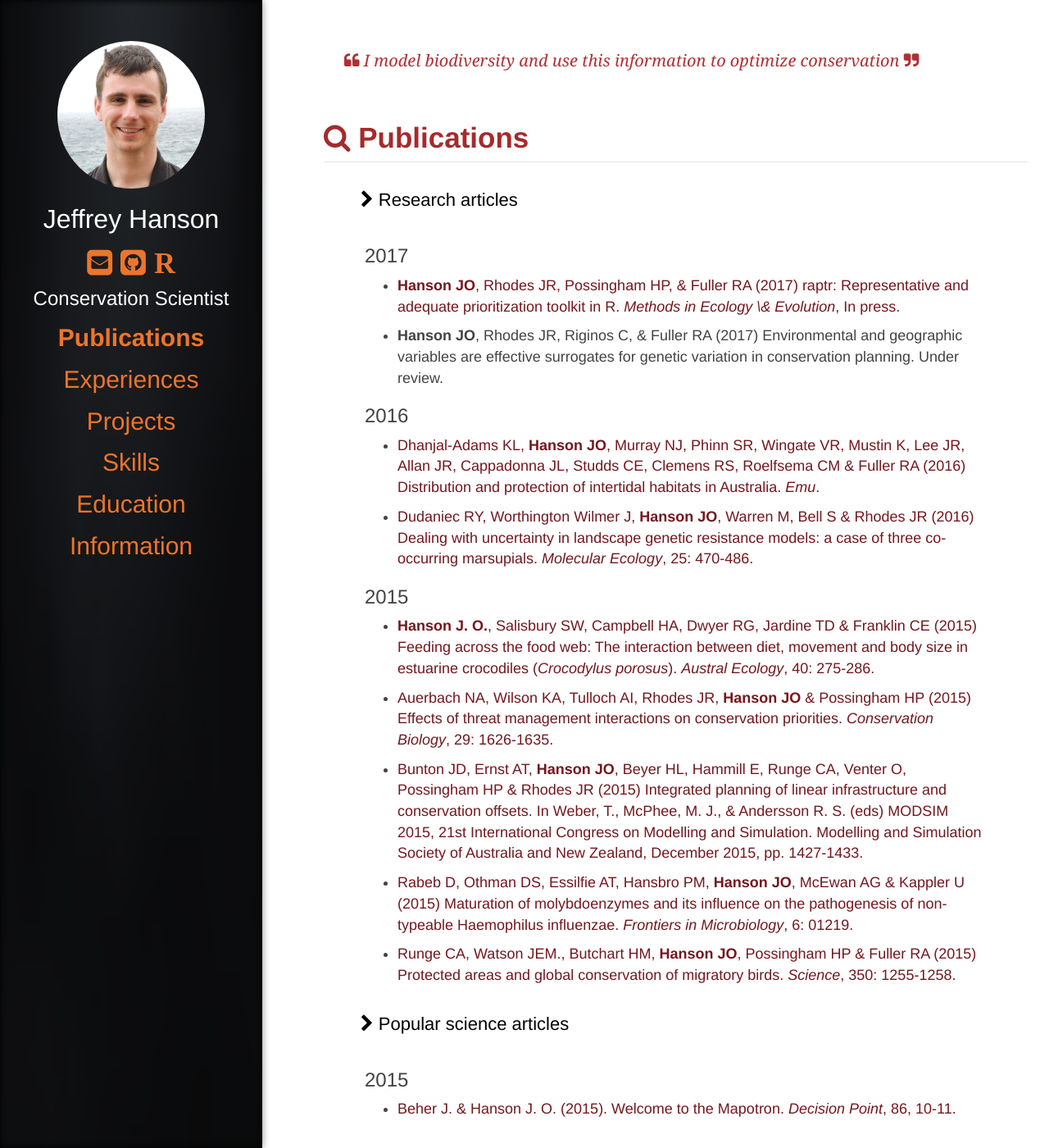
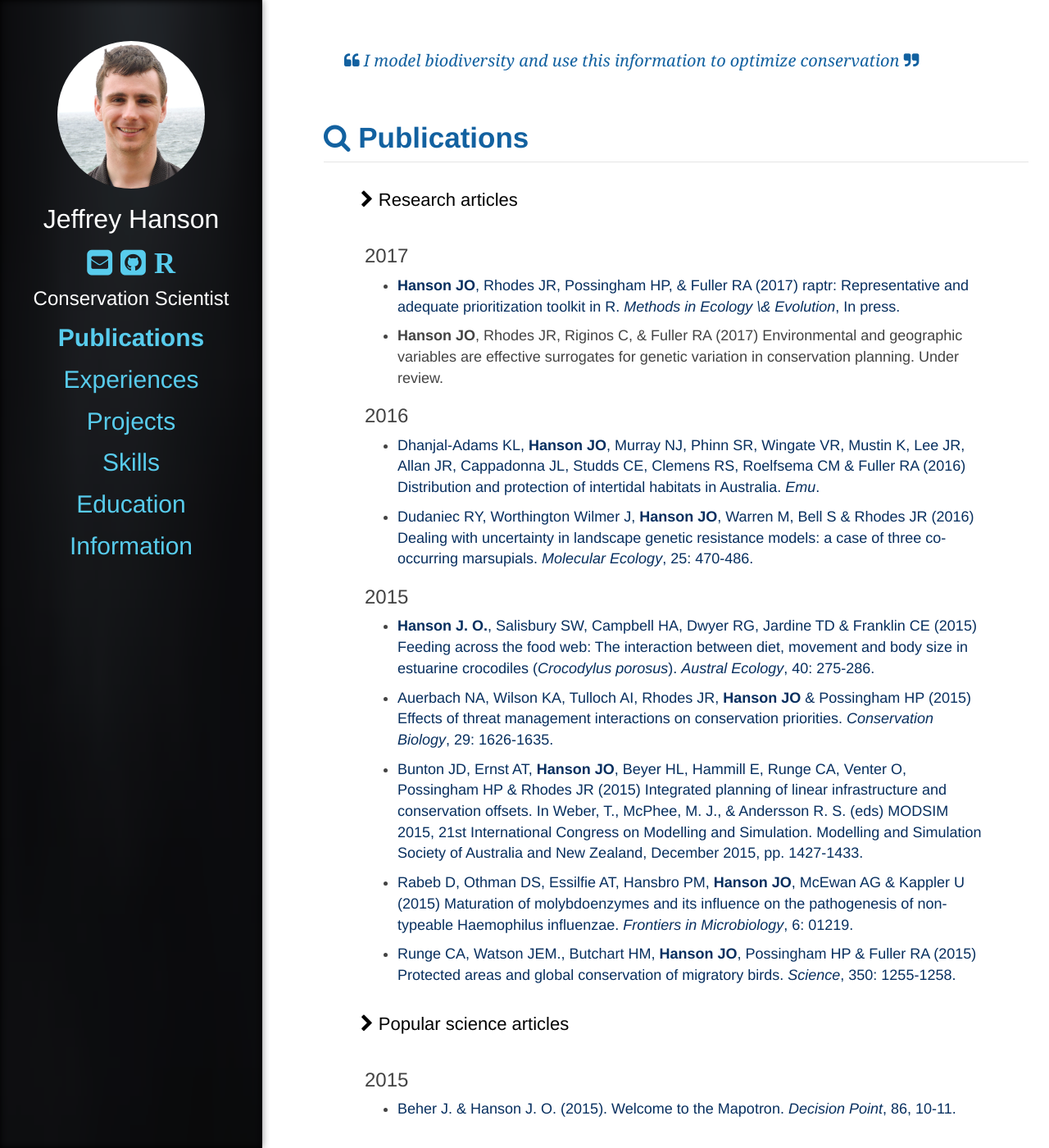
Before and after one commit to jeffreyhanson/jeffreyhanson.github.io, a Jekyll site: the page built from index.html, in a window 1280 px wide and 1400 px high. Shown: the whole window at 82% size. Built offline with Jekyll 4.4.1, drawn with Linux system fonts in a browser that asks for light colours; nearby versions of some CDN libraries.

Commit message:
update color scheme

```diff
--- a/css/main.scss
+++ b/css/main.scss
@@ -20,8 +20,8 @@
 
 
 /* -- >links */
-$link-color                       : $boba-red;
-$link-color-hover                 : $boba-orange;
+$link-color                       : #072F5F;
+$link-color-hover                 : #58CCED;
 
 /* --> Fonts */
 $font-global                      : 'HelveticaNeue-Light', 'Helvetica Neue Light', 'Helvetica Neue', Arial, Helvetica, sans-serif;
@@ -41,8 +41,8 @@ $background-image : "/assets/panel.jpg"; /*Need to be local (in assets forlder)*
 $panel-text-color                 : white;
 $panel-summary-color              : white;
 
-$panel-link-color                 : $boba-orange;
-$panel-link-color-hover           : $boba-red-light;
+$panel-link-color                 : #58CCED;
+$panel-link-color-hover           : #3895D3;
 $panel-nav-color-hover        : transparent;
 
 /* --> background */
@@ -66,11 +66,11 @@ $content-nav-height-to-remove   : 730px; // $screen-sm-min + 30 (30+/- if custom
 $content-background-color         : white;
 $content-text-color               : black;
 
-$content-quote-color              : $boba-red-light-o;
-$content-title-text-color         : $boba-red-light;
+$content-quote-color              : #1261A0;
+$content-title-text-color         : #1261A0;
 $content-post-title-color         : $content-text-color;
 $content-post-info-color          : #818181;
-$content-post-color         : #434343;
+$content-post-color               : #434343;
 $content-link-color               : $link-color;
 $content-link-color-hover         : $link-color-hover;
 $content-title-icon-color         : $content-text-color;
```
